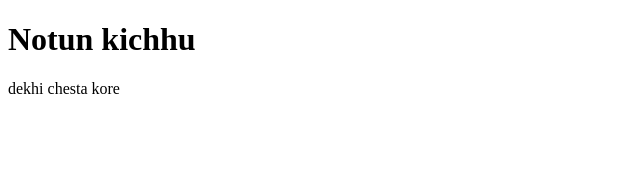
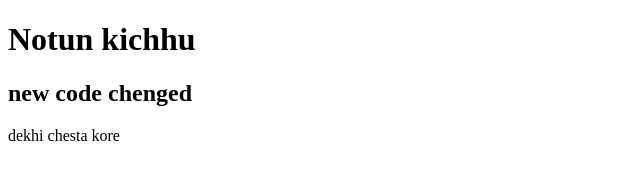
Before and after one commit to mazharul03/my-2nd-repo, a plain HTML site: page index.html in a window 1280 px wide. Shown: the whole page, without its empty margins (0-640 px from the left). Drawn offline with Linux system fonts and the light colour scheme.

Commit message:
added header

```diff
--- a/index.html
+++ b/index.html
@@ -8,6 +8,7 @@
 </head>
 <body>
     <h1>Notun kichhu </h1>
+    <h2>new code chenged</h2>
     <p>dekhi chesta kore</p>
 </body>
 </html>
```
